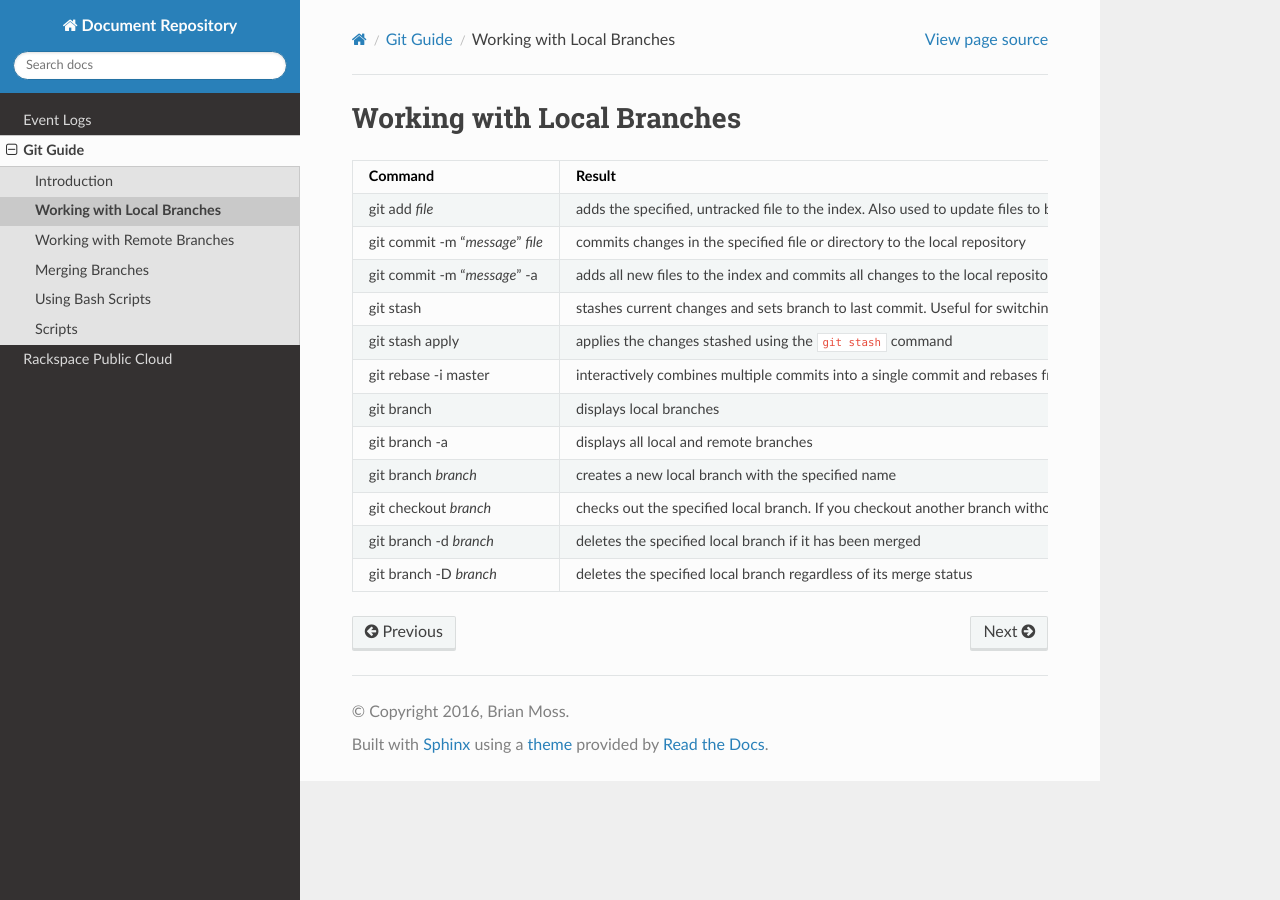
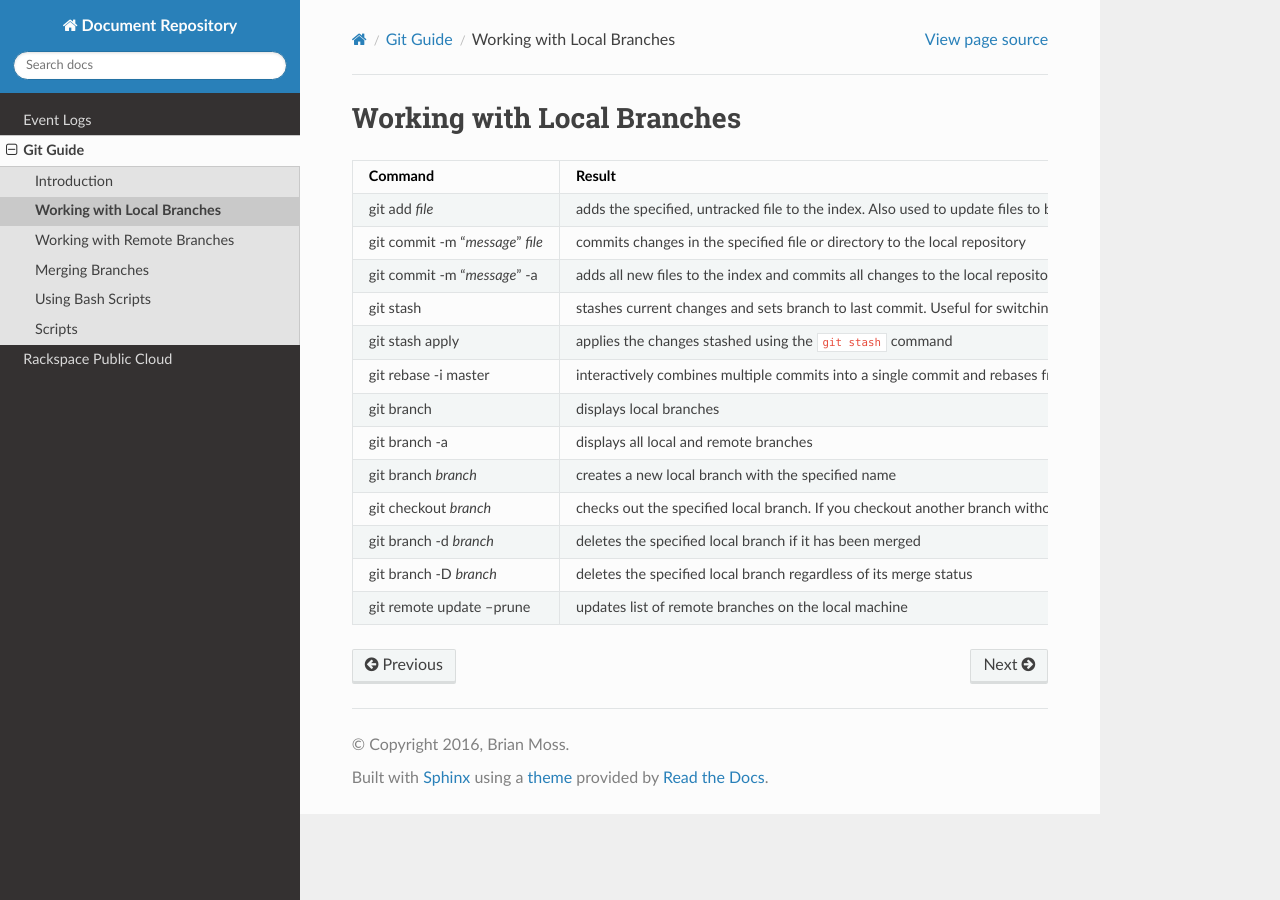
Before and after one commit to tgeles/docs, a Sphinx documentation site: the page built from docs/git-guide/local.rst, in a window 1280 px wide. Built offline with Sphinx 7.4.7 and the Read the Docs theme 2.0.0, drawn with Linux system fonts in a browser that asks for light colours.

Commit message:
Add git remote update --prune

```diff
--- a/docs/git-guide/local.rst
+++ b/docs/git-guide/local.rst
@@ -41,3 +41,5 @@ Working with Local Branches
      - deletes the specified local branch if it has been merged
    * - git branch -D *branch*
      - deletes the specified local branch regardless of its merge status
+   * - git remote update --prune
+     - updates list of remote branches on the local machine
```
